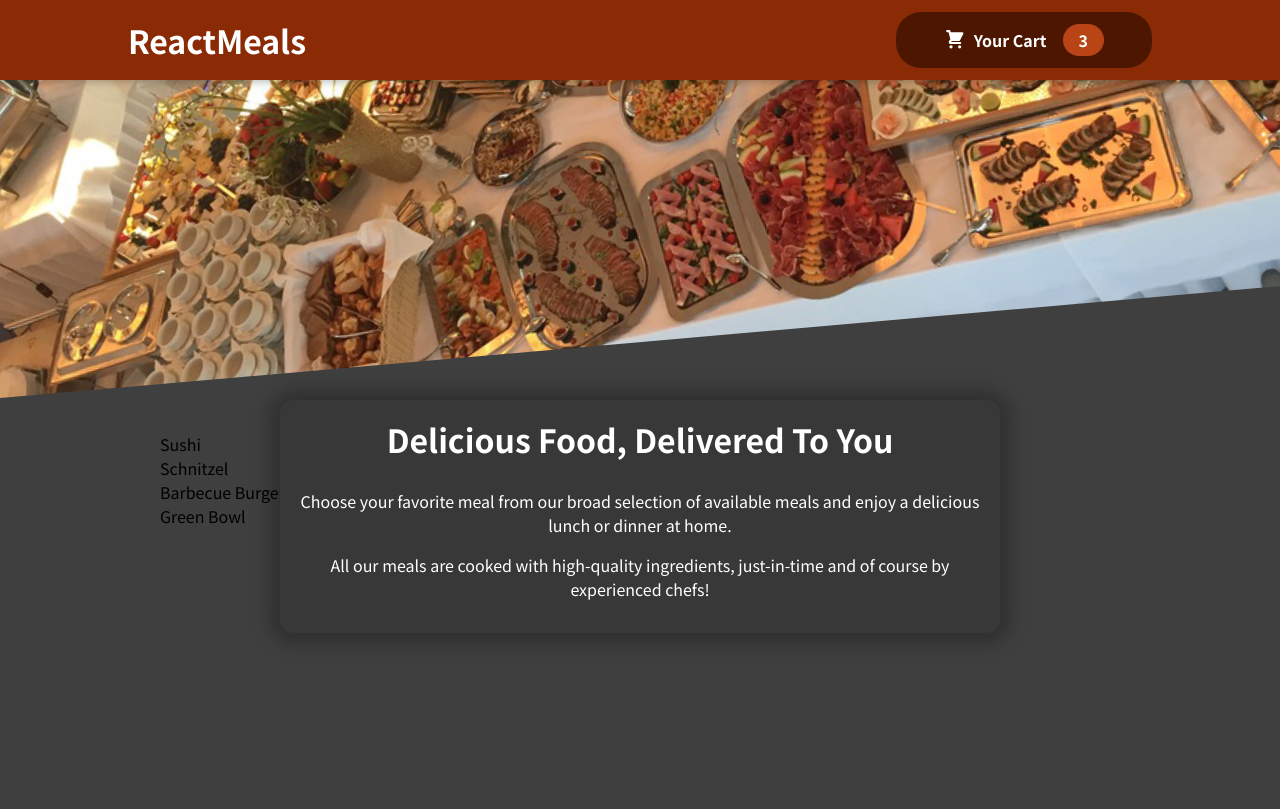
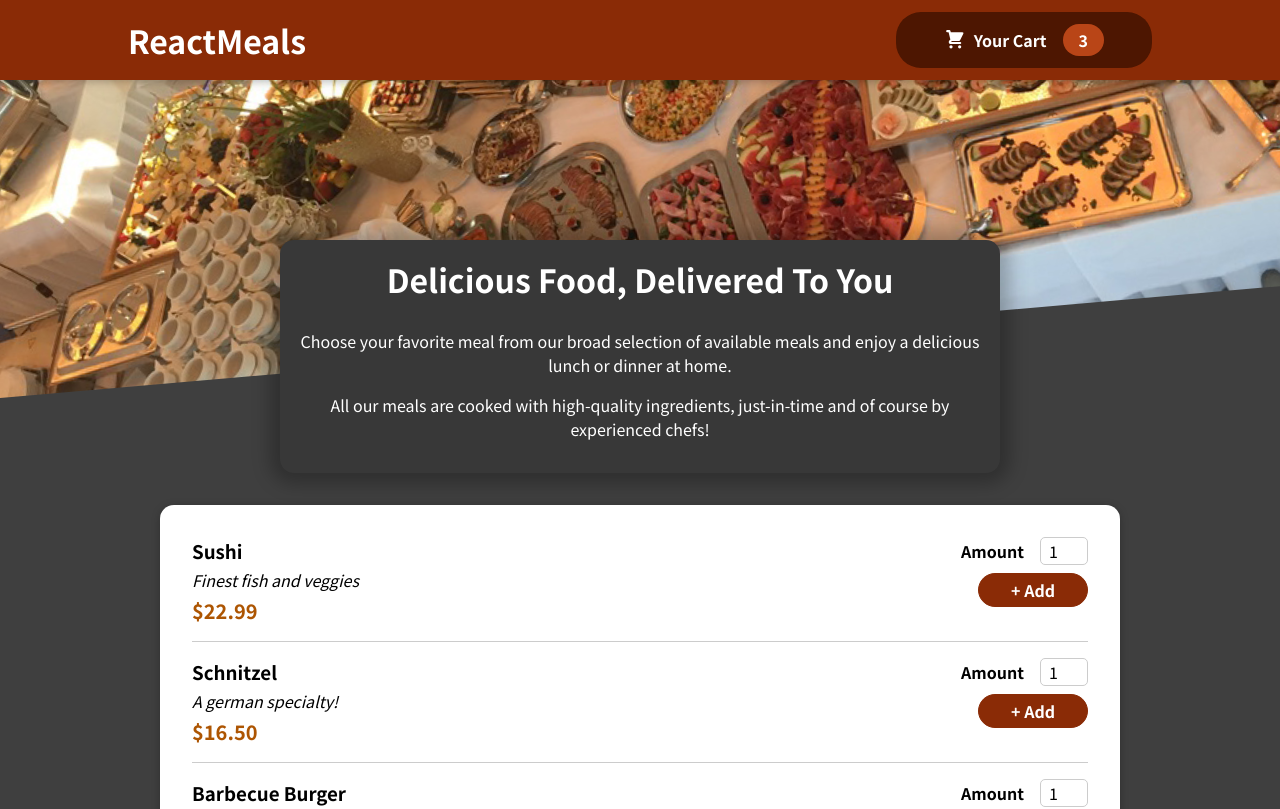
Before and after one commit to jk21bst/FOOD-APP, a React (Create React App) app: page / in a window 1280 px wide. Shown: the top 809 px of the page. Built offline with nearby package versions, Linux system fonts and the light colour scheme.

Commit message:
Mealitem,form,commonCard,Input added

```diff
--- a/src/components/Meals/AvailableMeals.js
+++ b/src/components/Meals/AvailableMeals.js
@@ -1,4 +1,6 @@
 import classes from './AvailableMeals.module.css'
+import Card from '../UI/Card';
+import MealItem from './MealItem/MealItem';
 
 
 
@@ -32,14 +34,23 @@
 
 const AvailableMeals =( ) =>{
 
-    const mealsList = DUMMY_MEALS.map(meal => <li>{meal.name}</li>)
+    // const mealsList = DUMMY_MEALS.map(meal => <li>{meal.name}</li>)
+    const mealsList = DUMMY_MEALS.map(meal =>  <MealItem
+        id={meal.id} // this is new!
+        key={meal.id}
+        name={meal.name}
+        description={meal.description}
+        price={meal.price}
+      />)
 
     return(
 
     <section className={classes.meals}>
+        <Card>
         <ul>
             {mealsList}
         </ul>
+        </Card>
     </section>
 
 )};
--- /dev/null
+++ b/src/components/Meals/MealItem/MealItem.js
@@ -0,0 +1,22 @@
+import classes from "./MealItem.module.css";
+import MealItemForm from "./MealItemForm";
+
+const MealItem = (props) => {
+  const price = `$${props.price.toFixed(2)}`;
+
+  return (
+    <li className={classes.meal}>
+      <div>
+        {" "}
+        <h3>{props.name}</h3>
+        <div className={classes.description}> {props.description} </div>
+        <div className={classes.price}>{price}</div>
+      </div>
+
+      <div>
+       <MealItemForm id ={ props.id}/>
+      </div>
+    </li>
+  );
+};
+export default MealItem;
--- /dev/null
+++ b/src/components/Meals/MealItem/MealItem.module.css
@@ -0,0 +1,22 @@
+.meal {
+    display: flex;
+    justify-content: space-between;
+    margin: 1rem;
+    padding-bottom: 1rem;
+    border-bottom: 1px solid #ccc;
+  }
+
+  .meal h3 {
+    margin: 0 0 0.25rem 0;
+  }
+
+  .description {
+    font-style: italic;
+  }
+
+  .price {
+    margin-top: 0.25rem;
+    font-weight: bold;
+    color: #ad5502;
+    font-size: 1.25rem;
+  }
--- /dev/null
+++ b/src/components/Meals/MealItem/MealItemForm.js
@@ -0,0 +1,23 @@
+import Input from '../../UI/Input';
+import classes from './MealItemForm.module.css'
+
+const MealItemForm =(props) =>{
+
+    return(
+
+        <form className={classes.form}>
+            <Input label="Amount"
+            input={{
+                id: 'amount_' + props.id,
+                type:'number',
+                min:'1',
+                max:'5',
+                step:'1',
+                defaultValue:'1'
+            }} />
+            <button>+ Add</button>
+
+        </form>
+    )
+};
+export default MealItemForm;
--- /dev/null
+++ b/src/components/Meals/MealItem/MealItemForm.module.css
@@ -0,0 +1,20 @@
+.form {
+    text-align: right;
+  }
+
+  .form button {
+    font: inherit;
+    cursor: pointer;
+    background-color: #8a2b06;
+    border: 1px solid #8a2b06;
+    color: white;
+    padding: 0.25rem 2rem;
+    border-radius: 20px;
+    font-weight: bold;
+  }
+
+  .form button:hover,
+  .form button:active {
+    background-color: #641e03;
+    border-color: #641e03;
+  }
--- a/src/components/Meals/Meals.js
+++ b/src/components/Meals/Meals.js
@@ -6,8 +6,8 @@
 const Meals = () => {
   return (
     <Fragment>
+      <MealSummary />
       <AvailableMeals />
-      <MealSummary />
     </Fragment>
   );
 };
--- /dev/null
+++ b/src/components/UI/Card.js
@@ -0,0 +1,11 @@
+import classes from './Card.module.css';
+
+const Card = (props) =>{
+
+    return (
+        <div  className={classes.card}>
+            {props.children}
+        </div>
+
+)};
+export default Card;
--- /dev/null
+++ b/src/components/UI/Card.module.css
@@ -0,0 +1,6 @@
+.card {
+    padding: 1rem;
+    box-shadow: 0 2px 8px rgba(0, 0, 0, 0.25);
+    border-radius: 14px;
+    background-color: white;
+  }
--- /dev/null
+++ b/src/components/UI/Input.js
@@ -0,0 +1,11 @@
+import classes from './Input.module.css'
+
+const Input  = (props) => {
+return(
+    <div className={classes.input}>
+        <label htmlFor={props.input.id}> {props.label} </label>
+        <input {...props.input} />
+    </div>
+)
+};
+export default Input;
--- /dev/null
+++ b/src/components/UI/Input.module.css
@@ -0,0 +1,18 @@
+.input {
+    display: flex;
+    align-items: center;
+    margin-bottom: 0.5rem;
+  }
+
+  .input label {
+    font-weight: bold;
+    margin-right: 1rem;
+  }
+
+  .input input {
+    width: 3rem;
+    border-radius: 5px;
+    border: 1px solid #ccc;
+    font: inherit;
+    padding-left: 0.5rem;
+  }
```
